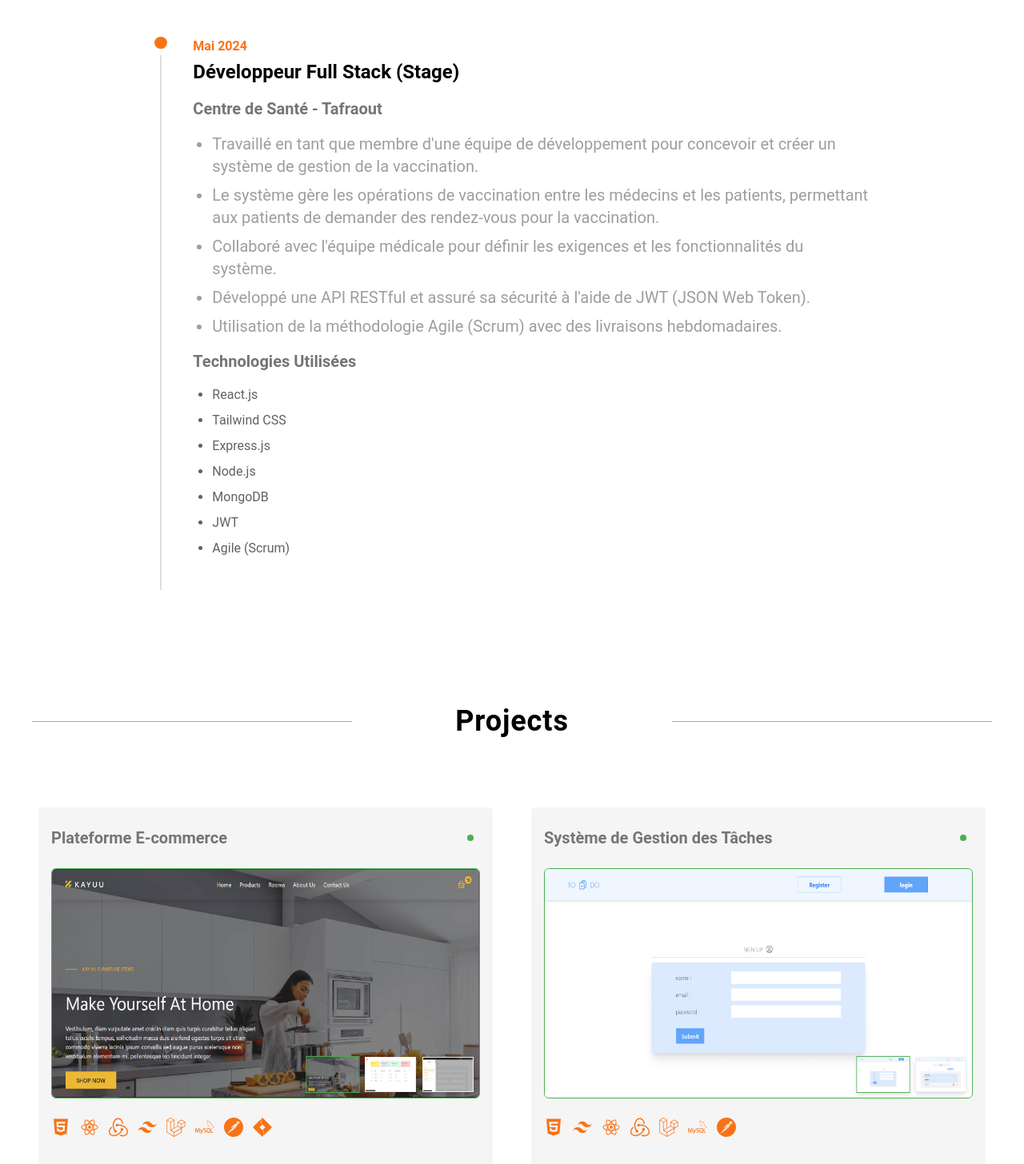
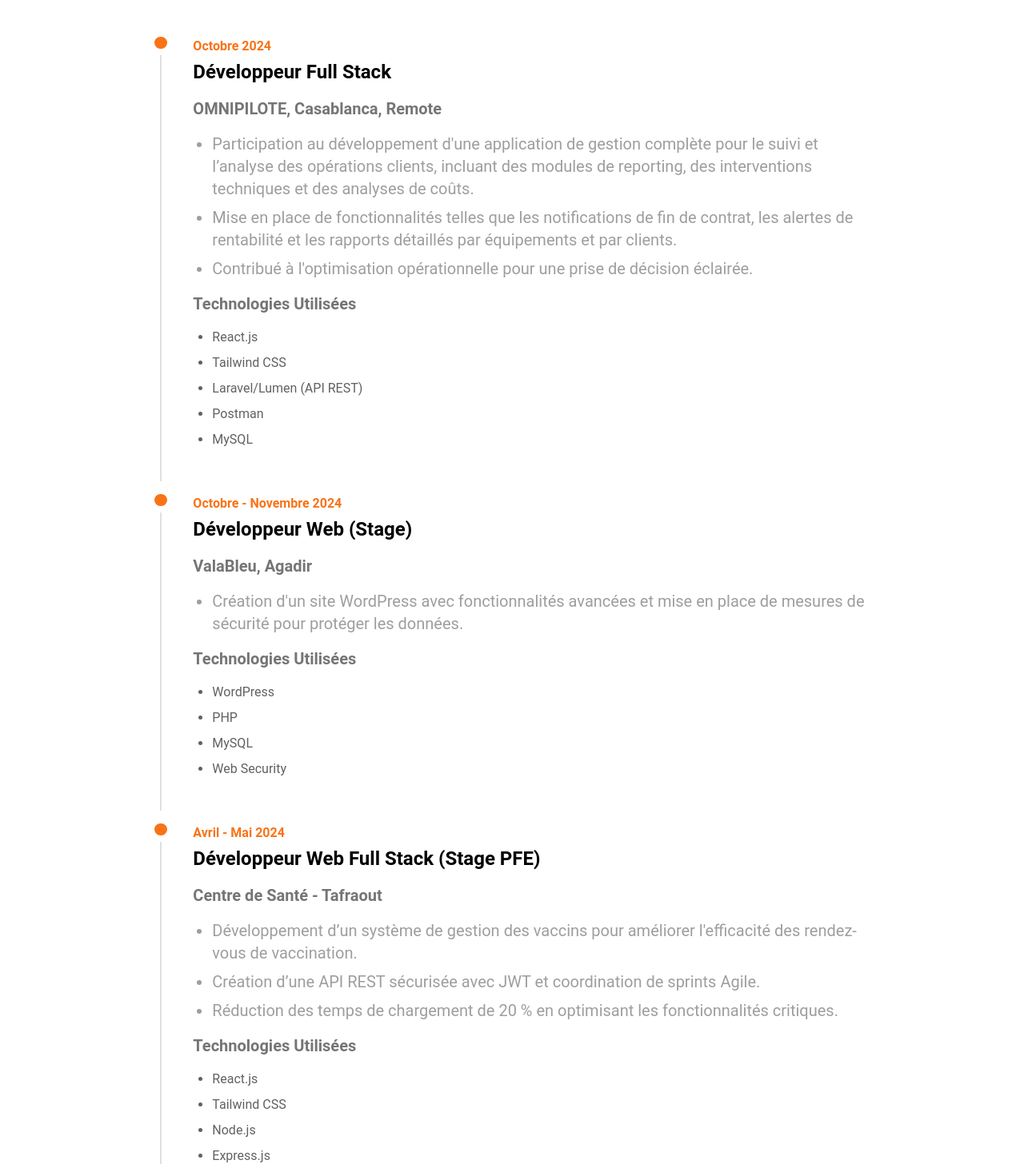
Before and after one commit to Abde-Ouaaddi29/myPortfolio, a React (Vite) app: page / in a window 1280 px wide. Shown: the part 2174-3630 px from the top of the page at 80% size. Built offline with nearby package versions, Linux system fonts and the light colour scheme.

Commit message:
update code

```diff
--- a/src/components/technologies/technologies.jsx
+++ b/src/components/technologies/technologies.jsx
@@ -1,5 +1,5 @@
 import React, { useState } from "react";
-import { FaCss3Alt, FaHtml5 } from "react-icons/fa";
+import { FaCss3Alt, FaHtml5, FaWordpressSimple } from "react-icons/fa";
 import { FaJs } from "react-icons/fa";
 import { SiPhp } from "react-icons/si";
 import { FaLaravel } from "react-icons/fa";
@@ -117,6 +117,10 @@ export default function Technologies() {
       onMouseEnter={() => Mouse("UML")}
       className="fill-gray-500 text-8xl flex justify-center items-center p-2 m-3 border-[4px] border-primary border-opacity-20 rounded-lg cursor-pointer hover:border-opacity-35 animate-move-up-down "
     />,
+    <FaWordpressSimple
+      onMouseEnter={() => Mouse("CMS | Wordpress")}
+      className="fill-blue-gray-800 text-8xl flex justify-center items-center p-2 m-3 border-[4px] border-primary border-opacity-20 rounded-lg cursor-pointer hover:border-opacity-35 animate-bounce-slow"
+    />,
     <SiSonarqube
       onMouseEnter={() => Mouse("sonarqube | testing code quality")}
       className="fill-blue-300 text-8xl flex justify-center items-center p-2 m-3 border-[4px] border-primary border-opacity-20 rounded-lg cursor-pointer hover:border-opacity-35 animate-move-up-down"
@@ -164,11 +168,7 @@ export default function Technologies() {
             {technologies.map((item, index) => {
               return (
                 <>
-                  <ul
-                    key={index}
-                  >
-                    {item}
-                  </ul>
+                  <ul key={index}>{item}</ul>
                 </>
               );
             })}
--- a/src/constants/constants.jsx
+++ b/src/constants/constants.jsx
@@ -1,5 +1,5 @@
 ////////// React icons /////////
-import React from "react";  // Import React
+import React from "react"; // Import React
 
 import { FaCss3Alt, FaHtml5 } from "react-icons/fa";
 import { FaJs } from "react-icons/fa";
@@ -252,34 +252,73 @@ export const myInfoList = {
 export const experiencesList = [
   {
     id: "23",
-    date: ["Mai 2024", "May 2024"],
-    title: [
-      "Développeur Full Stack (Stage)",
-      "Full Stack Developer (Internship)",
+    date: ["Octobre 2024", "October 2024"],
+    title: ["Développeur Full Stack", "Full Stack Developer"],
+    company: [
+      "OMNIPILOTE, Casablanca, Remote",
+      "OMNIPILOTE, Casablanca, Remote",
     ],
-    company: ["Centre de Santé - Tafraout", "Health Center - Tafraout"],
     roles: [
       [
-        "Travaillé en tant que membre d'une équipe de développement pour concevoir et créer un système de gestion de la vaccination.",
-        "Le système gère les opérations de vaccination entre les médecins et les patients, permettant aux patients de demander des rendez-vous pour la vaccination.",
-        "Collaboré avec l'équipe médicale pour définir les exigences et les fonctionnalités du système.",
-        "Développé une API RESTful et assuré sa sécurité à l'aide de JWT (JSON Web Token).",
-        "Utilisation de la méthodologie Agile (Scrum) avec des livraisons hebdomadaires.",
+        "Participation au développement d'une application de gestion complète pour le suivi et l’analyse des opérations clients, incluant des modules de reporting, des interventions techniques et des analyses de coûts.",
+        "Mise en place de fonctionnalités telles que les notifications de fin de contrat, les alertes de rentabilité et les rapports détaillés par équipements et par clients.",
+        "Contribué à l'optimisation opérationnelle pour une prise de décision éclairée.",
       ],
       [
-        "Worked as part of a development team to design and build a vaccination management system.",
-        "The system manages vaccination operations between doctors and patients, allowing patients to request appointments for vaccination.",
-        "Collaborated with the medical team to define system requirements and functionalities.",
-        "Developed a RESTful API and ensured its security using JWT (JSON Web Token).",
-        "Using Agile methodology (Scrum) with weekly deliveries.",
+        "Contributed to the development of a comprehensive management application for tracking and analyzing client operations, including reporting modules, technical interventions, and cost analysis.",
+        "Implemented features like contract end notifications, profitability alerts, and detailed reports by equipment and clients.",
+        "Helped optimize operations to support informed decision-making.",
       ],
     ],
     technologies: [
       "React.js",
       "Tailwind CSS",
+      "Laravel/Lumen (API REST)",
+      "Postman",
+      "MySQL",
+    ],
+  },
+  {
+    id: "22",
+    date: ["Octobre - Novembre 2024", "October - November 2024"],
+    title: ["Développeur Web (Stage)", "Web Developer (Internship)"],
+    company: ["ValaBleu, Agadir", "ValaBleu, Agadir"],
+    roles: [
+      [
+        "Création d'un site WordPress avec fonctionnalités avancées et mise en place de mesures de sécurité pour protéger les données.",
+      ],
+      [
+        "Created a WordPress site with advanced features and implemented security measures to protect data.",
+      ],
+    ],
+    technologies: ["WordPress", "PHP", "MySQL", "Web Security"],
+  },
+  {
+    id: "21",
+    date: ["Avril - Mai 2024", "April - May 2024"],
+    title: [
+      "Développeur Web Full Stack (Stage PFE)",
+      "Full Stack Web Developer (End-of-Studies Internship)",
+    ],
+    company: ["Centre de Santé - Tafraout", "Health Center - Tafraout"],
+    roles: [
+      [
+        "Développement d’un système de gestion des vaccins pour améliorer l'efficacité des rendez-vous de vaccination.",
+        "Création d’une API REST sécurisée avec JWT et coordination de sprints Agile.",
+        "Réduction des temps de chargement de 20 % en optimisant les fonctionnalités critiques.",
+      ],
+      [
+        "Developed a vaccine management system to enhance the efficiency of vaccination appointments.",
+        "Built a secure REST API using JWT and coordinated Agile sprints.",
+        "Reduced loading times by 20% by optimizing critical features.",
+      ],
+    ],
+    technologies: [
+      "React.js",
+      "Tailwind CSS",
+      "Node.js",
       "Express.js",
-      "Node.js",
-      "MongoDB",
+      "MySQL",
       "JWT",
       "Agile (Scrum)",
     ],
@@ -301,7 +340,7 @@ export const educationList = [
     ],
     certification: [
       "Certificat en Programme d'Innovation Entrepreneuriale (PIE)",
-      "Certificate in Programme d'Innovation Entrepreneuriale (PIE)"
+      "Certificate in Programme d'Innovation Entrepreneuriale (PIE)",
     ],
   },
   {
```
Also changed, not shown: 1 other file (tests, documents, lock files or other folders).
